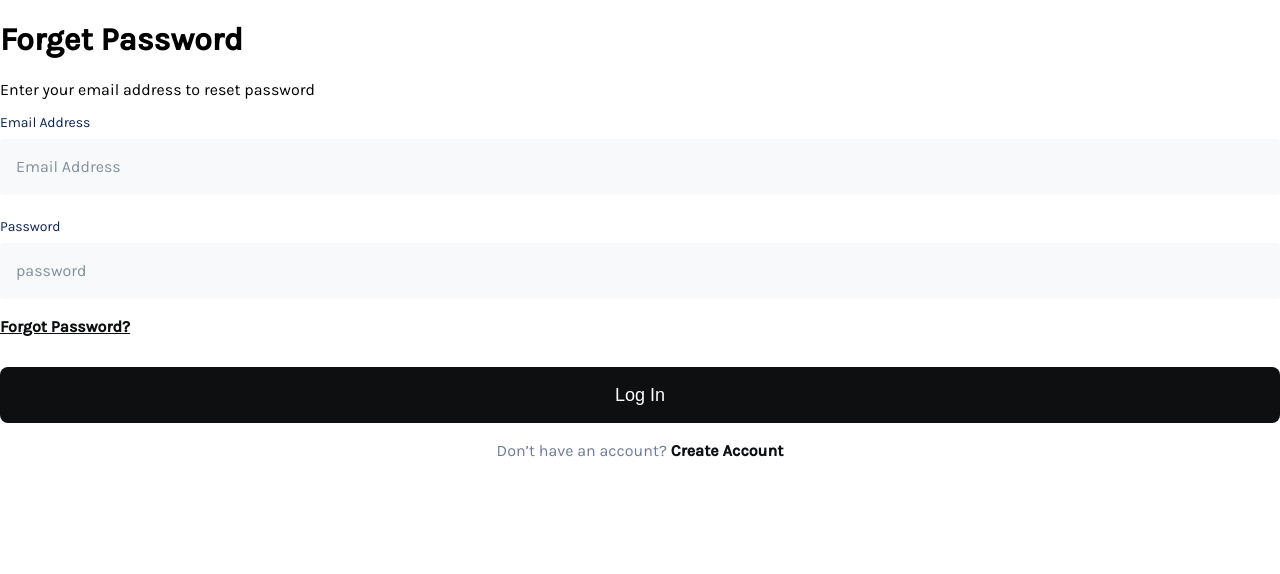
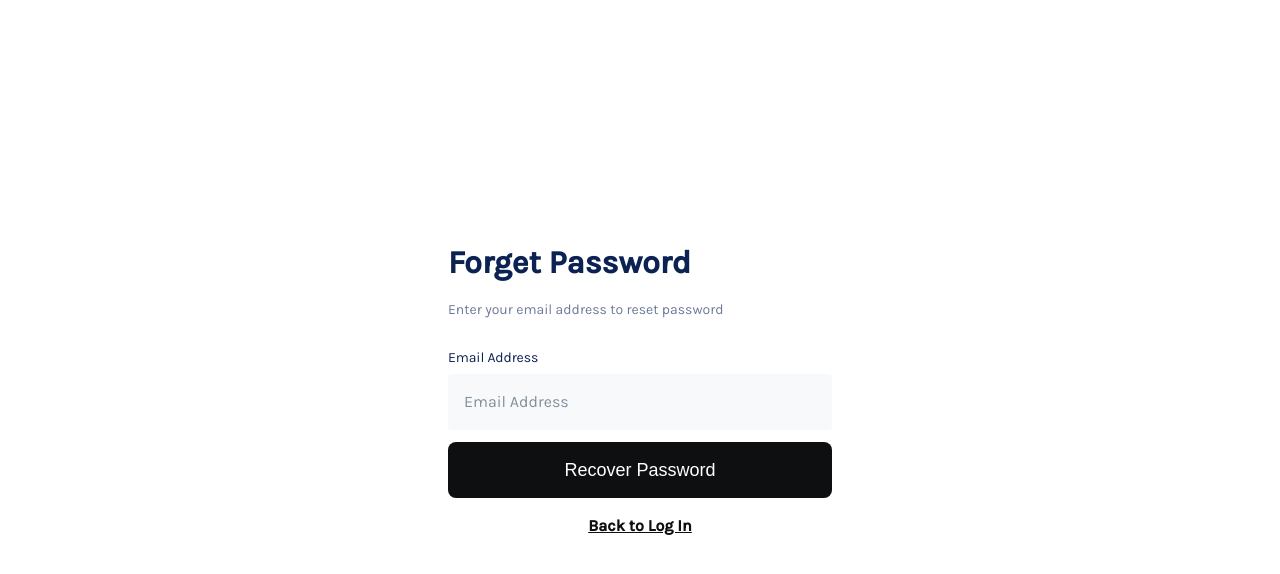
Before and after one commit to sparkpayrolls/SparkpayFrontend, a Next.js app: page /forgetpassword in a window 1280 px wide. Shown: the top 574 px of the page. Built offline with nearby package versions, Linux system fonts and the light colour scheme.

Commit message:
forgetpassword screen

```diff
--- a/pages/forgetpassword/index.tsx
+++ b/pages/forgetpassword/index.tsx
@@ -20,8 +20,8 @@ const ForgetPassword: NextPage = () => {
         </p>
 
         <form>
-          <div className="login-account__form-input-section">
-            <div className="login-account__form-grid">
+          <div className="forget-password__form-input-section">
+            <div className="forget-password__form-grid">
               <Input
                 type="email"
                 label="Email Address"
@@ -29,32 +29,16 @@ const ForgetPassword: NextPage = () => {
                 name="email"
               />
             </div>
-
-            <Input
-              type="password"
-              label="Password"
-              placeholder="password"
-              name="password"
-            />
           </div>
-          <div className="login-account__forgot-password">
-            <p className="login-account__forgot-password-title">
-              Forgot Password?
-            </p>
-          </div>
-
           <Button
-            label="Log In"
+            label="Recover Password"
             onClick={() => {}}
-            className="login-account__submit-btn"
+            className="forget-password__submit-btn"
             primary
           />
         </form>
-        <div className="login-account__sign-up">
-          <p className="login-account__sign-up-text">
-            Don’t have an account?
-            <span className="login-account__span-text"> Create Account</span>
-          </p>
+        <div>
+          <p className="forget-password__go-back-login">Back to Log In</p>
         </div>
       </div>
     </div>
--- a/styles/globals.scss
+++ b/styles/globals.scss
@@ -10,3 +10,4 @@
 @import "./pages/home";
 @import "./pages/create-account";
 @import "./pages/login";
+@import "./pages/forget-password";
--- /dev/null
+++ b/styles/pages/_forget-password.scss
@@ -0,0 +1,53 @@
+.forget-password {
+  display: flex;
+  justify-content: center;
+  align-items: center;
+  min-height: 100vh;
+  margin: 0 0 4rem;
+
+  &__section {
+    width: 30%;
+    display: flex;
+    flex-direction: column;
+  }
+
+  &__title {
+    font-weight: 600;
+    font-size: 2rem;
+    line-height: 2rem;
+    color: #0b2253;
+    margin: 0 0 0.5rem;
+  }
+
+  &__subtext {
+    font-weight: normal;
+    font-size: 14px;
+    color: #6d7a98;
+    margin-bottom: 2rem;
+  }
+
+  &__form-input-section {
+    display: flex;
+    flex-direction: column;
+    grid-row-gap: 1.5rem;
+  }
+
+  &__submit-btn {
+    width: 100%;
+    height: 3.5rem;
+    margin-top: 12px;
+  }
+
+  &__sign-up {
+    text-align: center;
+    margin-top: 14px;
+  }
+&__go-back-login{
+    font-weight: 600;
+    font-size: 16px;
+    line-height: 24px;
+    text-decoration-line: underline;
+    color: #0d0f11;
+    text-align: center;
+}
+}
```
